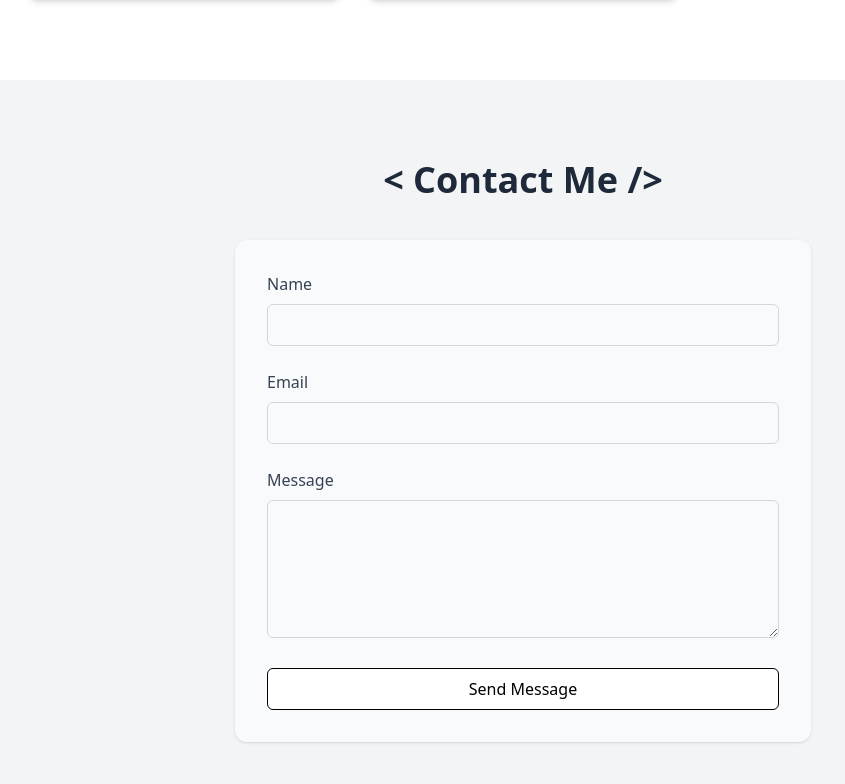
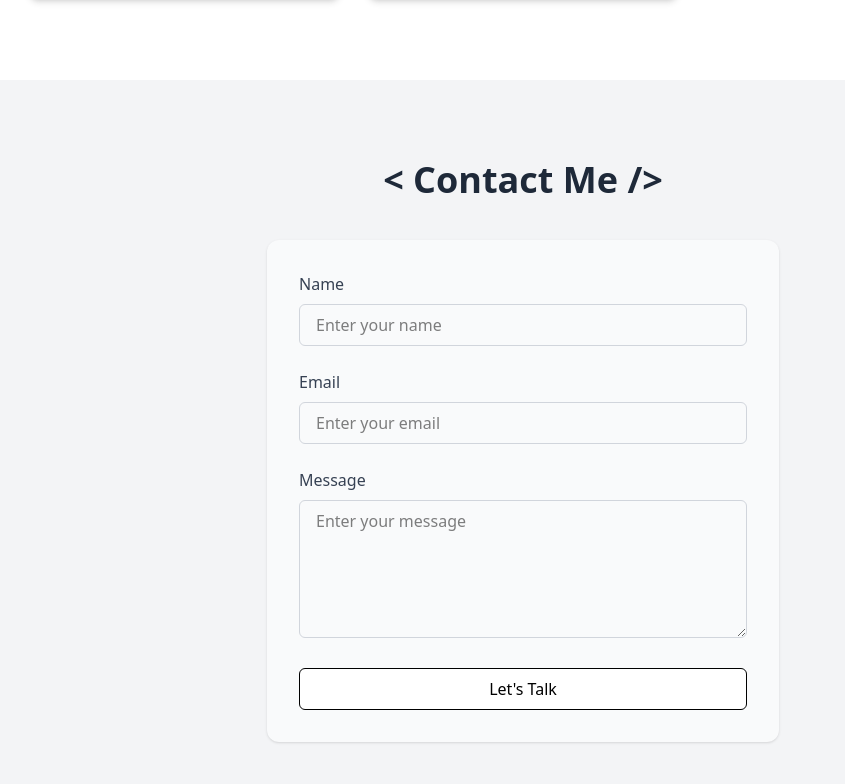
Before and after one commit to aatishjadhav/atish-3D-portfolio, a React (Vite) app: page / in a window 1280 px wide. Shown: the part 2754-3538 px from the top of the page, without its empty margins (117-962 px from the left). Built offline with nearby package versions, Linux system fonts and the light colour scheme.

Commit message:
made components responsive for mobile view

```diff
--- a/src/sections/About.jsx
+++ b/src/sections/About.jsx
@@ -6,7 +6,7 @@ const About = () => {
       <div className="max-w-6xl mx-auto bg-gray-100 py-12 lg:py-4">
         <FadeInSection>
           <div className="py-20 px-6 lg:px-20 text-center md:text-left">
-            <h2 className="text-4xl font-semibold text-gray-800 mb-6">
+            <h2 className="text-3xl lg:text-4xl font-semibold text-gray-800 mb-6">
               &lt; About Me /&gt;
             </h2>
             <p className="text-gray-600 max-w-4xl mx-auto text-lg leading-relaxed">
--- a/src/sections/Blogs.jsx
+++ b/src/sections/Blogs.jsx
@@ -6,7 +6,7 @@ const Blogs = () => {
     <section id="blogs" className="">
       <div className="max-w-6xl mx-auto px-6 lg:px-20 py-20">
         <FadeInSection>
-          <h2 className="text-4xl font-semibold text-gray-800 mb-12">
+          <h2 className="text-3xl lg:text-4xl font-semibold text-gray-800 mb-12">
             &lt; Blogs /&gt;
           </h2>
 
--- a/src/sections/Contact.jsx
+++ b/src/sections/Contact.jsx
@@ -45,12 +45,11 @@ const Contact = () => {
       id="contact"
       className="bg-gray-100 py-20 px-6 lg:px-20 max-w-6xl mx-auto"
     >
-      <div className="max-w-xl mx-auto">
+      <h2 className="lg:text-4xl text-3xl font-semibold text-gray-800 text-center mb-10">
+        &lt; Contact Me /&gt;
+      </h2>
+      <div className="max-w-lg mx-auto">
         <FadeInSection>
-          <h2 className="text-4xl font-semibold text-gray-800 text-center mb-10">
-            &lt; Contact Me /&gt;
-          </h2>
-
           {submitted ? (
             <div className="text-center text-green-600 font-semibold text-lg">
               Thank you! Your message has been sent.
@@ -67,6 +66,7 @@ const Contact = () => {
                 <input
                   type="text"
                   name="name"
+                  placeholder="Enter your name"
                   required
                   value={formData.name}
                   onChange={handleChange}
@@ -81,6 +81,7 @@ const Contact = () => {
                 <input
                   type="email"
                   name="email"
+                  placeholder="Enter your email"
                   required
                   value={formData.email}
                   onChange={handleChange}
@@ -94,6 +95,7 @@ const Contact = () => {
                 </label>
                 <textarea
                   name="message"
+                  placeholder="Enter your message"
                   rows="5"
                   required
                   value={formData.message}
@@ -106,7 +108,7 @@ const Contact = () => {
                 type="submit"
                 className="hover:bg-[#121932] py-2 px-6 rounded-md bg-white transition font-medium text-black border hover:text-white cursor-pointer"
               >
-                Send Message
+                Let's Talk
               </button>
             </form>
           )}
--- a/src/sections/Projects.jsx
+++ b/src/sections/Projects.jsx
@@ -7,7 +7,7 @@ const Projects = () => {
     <section id="projects" className="">
       <div className="max-w-6xl mx-auto px-6 lg:px-20 py-20 bg-gray-100">
         <FadeInSection>
-          <h2 className="text-4xl font-semibold text-gray-800 mb-12">
+          <h2 className="text-3xl lg:text-4xl font-semibold text-gray-800 mb-12">
             &lt; Projects /&gt;
           </h2>
 
@@ -17,7 +17,6 @@ const Projects = () => {
                 key={project.title}
                 className="bg-white border border-gray-200 rounded-xl overflow-hidden shadow-md hover:shadow-xl transition duration-300 flex flex-col"
               >
-                {/* Project Image */}
                 <img
                   src={project.image}
                   alt={project.title}
--- a/src/sections/Skills.jsx
+++ b/src/sections/Skills.jsx
@@ -55,7 +55,7 @@ const Skills = () => {
     <section id="skills" className="max-w-6xl mx-auto">
       <div className="py-20 px-6 lg:px-20">
         <FadeInSection>
-          <h2 className="text-3xl font-semibold text-gray-800 mb-10">
+          <h2 className="text-3xl lg:text-3xl font-semibold text-gray-800 mb-10">
             &lt; Technical Skills /&gt;
           </h2>
           <div className="grid grid-cols-2 sm:grid-cols-3 md:grid-cols-4 gap-6 max-w-4xl mx-auto">
```
